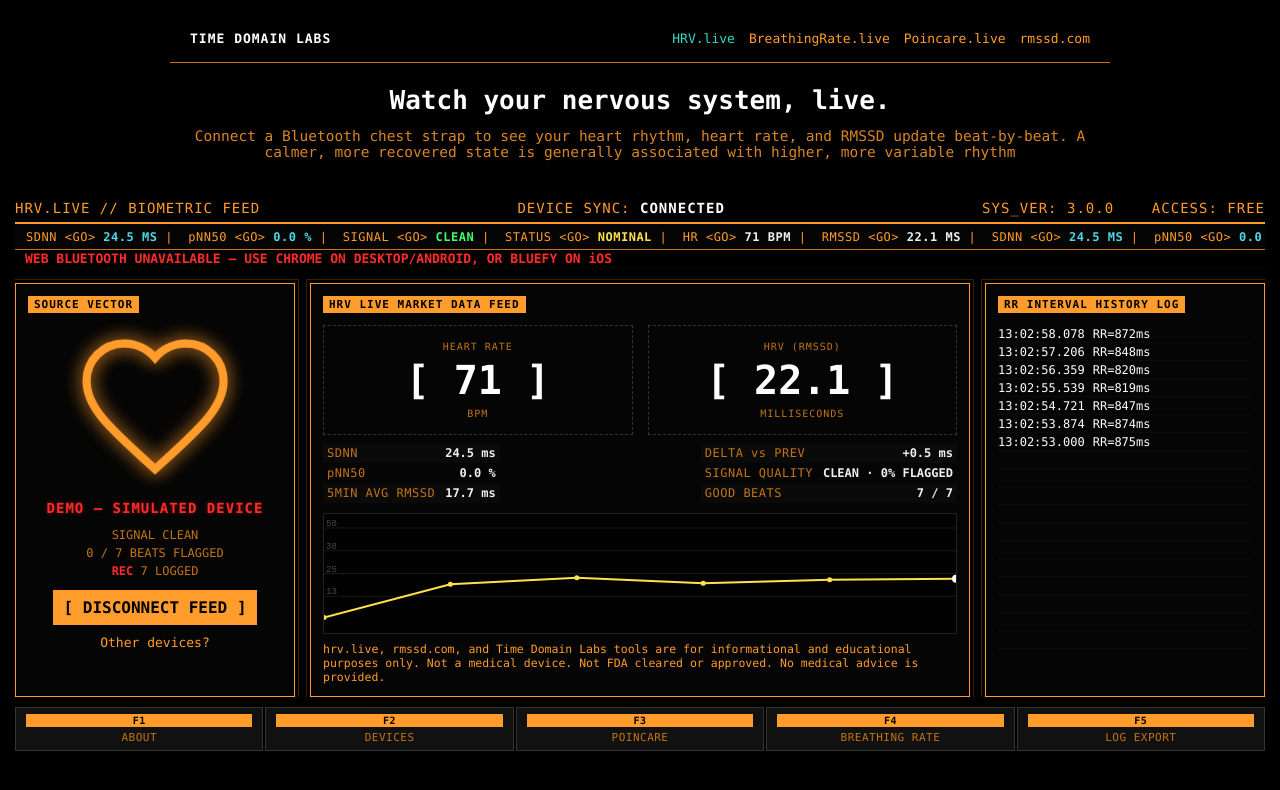
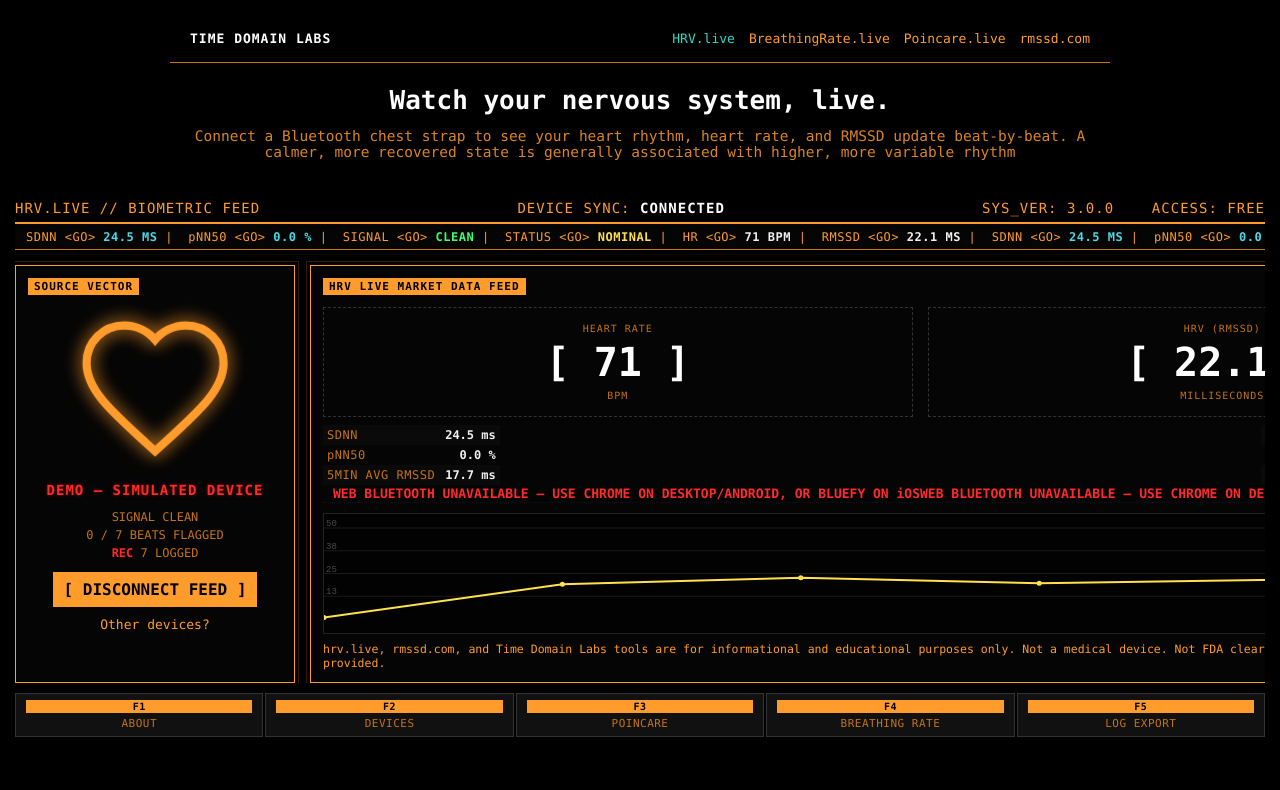
Before and after one commit to hetviprajapati/hrv-live, a Next.js app: page / in a window 1280 px wide. Both pictures are taken after a click on the button "CONNECT POLAR HEART RATE SENSOR". Shown: the top 790 px of the page. Built offline with nearby package versions, Linux system fonts and the light colour scheme.

Commit message:
hrv error message above the graph

```diff
--- a/src/app/components/HrvMarketPanel.tsx
+++ b/src/app/components/HrvMarketPanel.tsx
@@ -7,12 +7,14 @@ export function HrvMarketPanel({
   signalLabel,
   signalClass,
   canvasRef,
+  errorMessage,
 }: {
   snapshot: HrvSnapshot;
   delta: number | null;
   signalLabel: string;
   signalClass: string;
   canvasRef: RefObject<HTMLCanvasElement | null>;
+  errorMessage: string;
 }) {
   const { rmssd, sdnn, pnn50, avgRmssd, heartRate, artifactRate } = snapshot;
 
@@ -76,6 +78,13 @@ export function HrvMarketPanel({
         </div>
       </div>
 
+      {errorMessage ? (
+        <div className="log-line tk-red error-message" style={{ padding: '4px 10px' }}>
+          {errorMessage}
+          WEB BLUETOOTH UNAVAILABLE — USE CHROME ON DESKTOP/ANDROID, OR BLUEFY ON iOS
+        </div>
+      ) : null}
+
       <div className="graph-area">
         <canvas ref={canvasRef} />
       </div>
--- a/src/app/page.css
+++ b/src/app/page.css
@@ -274,6 +274,10 @@
   overflow: hidden;
   text-overflow: ellipsis;
   white-space: nowrap;
+}
+
+.error-message {
+  padding-top: 10px;
 }
 
 .control-dock {
--- a/src/app/page.tsx
+++ b/src/app/page.tsx
@@ -182,12 +182,6 @@ export default function HrvLivePage() {
           statusClass={statusClass}
         />
 
-        {errorMessage ? (
-          <div className="log-line tk-red" style={{ padding: '4px 10px' }}>
-            {errorMessage}
-          </div>
-        ) : null}
-
         {exportNote ? (
           <div className="log-line tk-green" style={{ padding: '4px 10px' }}>
             {exportNote}
@@ -209,7 +203,14 @@ export default function HrvLivePage() {
               onDevices={handleNavigateToDevices}
             />
 
-            <HrvMarketPanel snapshot={snapshot} delta={delta} signalLabel={signalLabel} signalClass={signalClass} canvasRef={canvasRef} />
+            <HrvMarketPanel
+              snapshot={snapshot}
+              delta={delta}
+              signalLabel={signalLabel}
+              signalClass={signalClass}
+              canvasRef={canvasRef}
+              errorMessage={errorMessage}
+            />
 
             <RrHistoryLog logs={logs} visibleLogs={visibleLogs} />
           </div>
```
